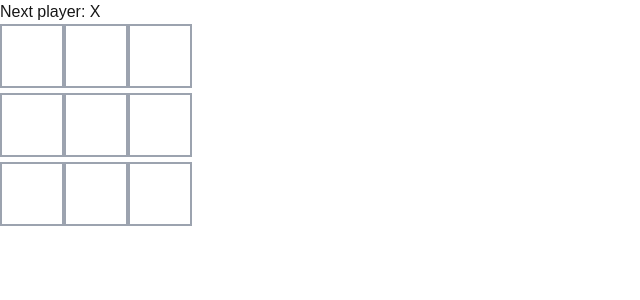
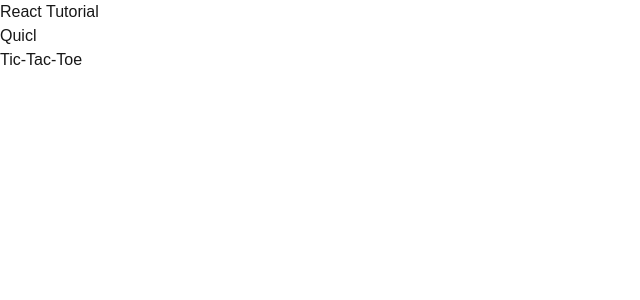
Before and after one commit to onc-limb/sandbox, a Next.js app in the folder next-app/: page / in a window 1280 px wide. Shown: the top 300 px of the page, without its empty margins (0-640 px from the left). Built offline with nearby package versions, Linux system fonts and the light colour scheme.

Commit message:
refactor

```diff
--- a/next-app/app/page.tsx
+++ b/next-app/app/page.tsx
@@ -1,7 +1,17 @@
-"use client";
-
-import Game from "@/components/board";
+import Link from "next/link";
 
 export default function Page() {
-  return <Game />;
+  return (
+    <div>
+      <h1>React Tutorial</h1>
+      <ul>
+        <li>
+          <Link href="/quick">Quicl</Link>
+        </li>
+        <li>
+          <Link href="/tic-tac-toe">Tic-Tac-Toe</Link>
+        </li>
+      </ul>
+    </div>
+  );
 }
--- a/next-app/components/board.tsx
+++ b/next-app/app/tic-tac-toe/page.tsx
@@ -1,13 +1,32 @@
 "use client";
 
 import { useState } from "react";
-import Square from "./square";
 
-export function Board() {
-  const [xIsNext, setXIsNext] = useState(true);
-  const [squares, setSquares] = useState(Array(9).fill(null));
+function Square({
+  value,
+  onSquareClick,
+}: {
+  value: string | null;
+  onSquareClick: () => void;
+}) {
+  return (
+    <button className="square" onClick={onSquareClick}>
+      {value}
+    </button>
+  );
+}
+
+function Board({
+  xIsNext,
+  squares,
+  onPlay,
+}: {
+  xIsNext: boolean;
+  squares: (string | null)[];
+  onPlay: (squares: (string | null)[]) => void;
+}) {
   const handleClick = (i: number) => {
-    if (squares[i] || calculateWinner(squares)) {
+    if (calculateWinner(squares) || squares[i]) {
       return;
     }
     const nextSquares = squares.slice();
@@ -16,9 +35,9 @@
     } else {
       nextSquares[i] = "O";
     }
-    setSquares(nextSquares);
-    setXIsNext(!xIsNext);
+    onPlay(nextSquares);
   };
+
   const winner = calculateWinner(squares);
   let status: string;
   if (winner) {
@@ -48,7 +67,31 @@
   );
 }
 
-function calculateWinner(squares: number[]) {
+export default function Game() {
+  const [xIsNext, setXIsNext] = useState(true);
+  const [history, setHistory] = useState<(string | null)[][]>([
+    Array(9).fill(null),
+  ]);
+  const currentSquares = history[history.length - 1];
+
+  function handlePlay(nextSquares: (string | null)[]) {
+    setHistory([...history, nextSquares]);
+    setXIsNext(!xIsNext);
+  }
+
+  return (
+    <div className="game">
+      <div className="game-board">
+        <Board xIsNext={xIsNext} squares={currentSquares} onPlay={handlePlay} />
+      </div>
+      <div className="game-info">
+        <ol>{/*TODO*/}</ol>
+      </div>
+    </div>
+  );
+}
+
+function calculateWinner(squares: (string | null)[]) {
   const lines = [
     [0, 1, 2],
     [3, 4, 5],
@@ -67,16 +110,3 @@
   }
   return null;
 }
-
-export default function Game() {
-  return (
-    <div className="game">
-      <div className="game-board">
-        <Board />
-      </div>
-      <div className="game-info">
-        <ol>{/*TODO*/}</ol>
-      </div>
-    </div>
-  );
-}
--- a/next-app/components/square.tsx
+++ /dev/null
@@ -1,13 +0,0 @@
-export default function Square({
-  value,
-  onSquareClick,
-}: {
-  value?: string;
-  onSquareClick: () => void;
-}) {
-  return (
-    <button className="square" onClick={onSquareClick}>
-      {value}
-    </button>
-  );
-}
```
